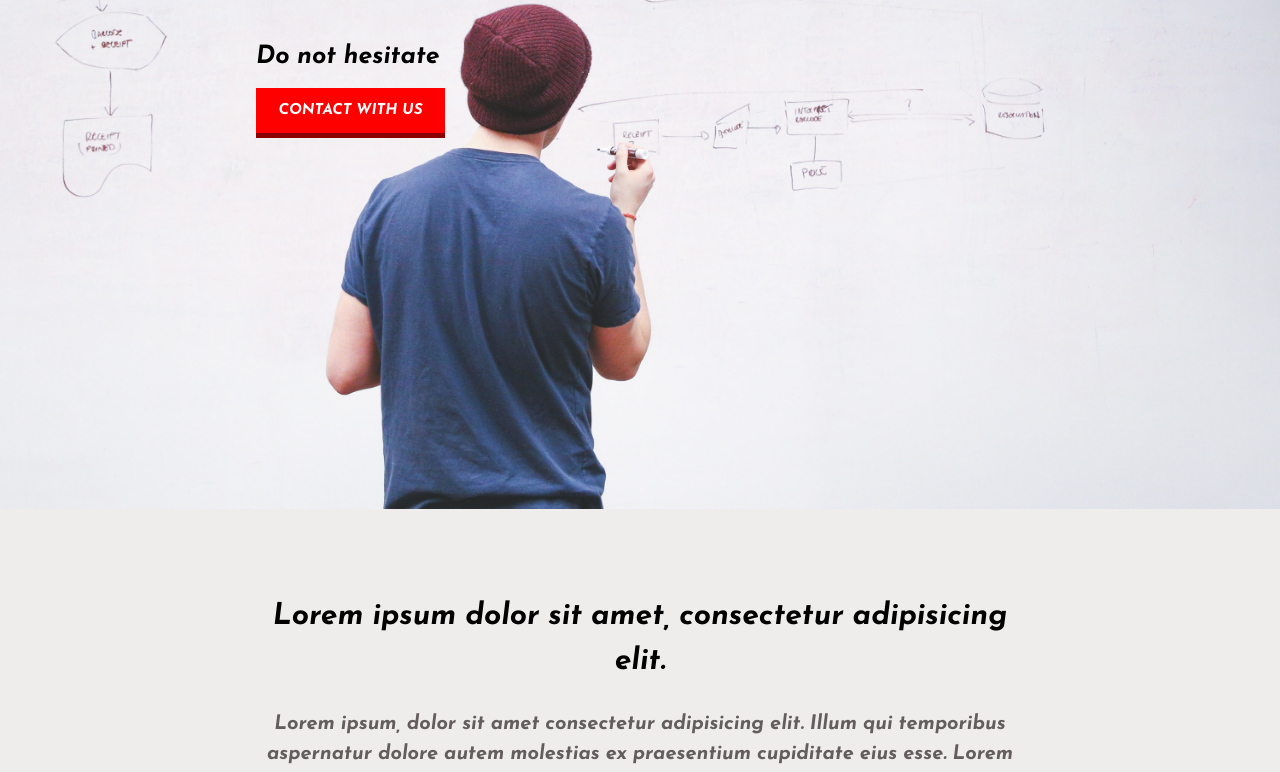
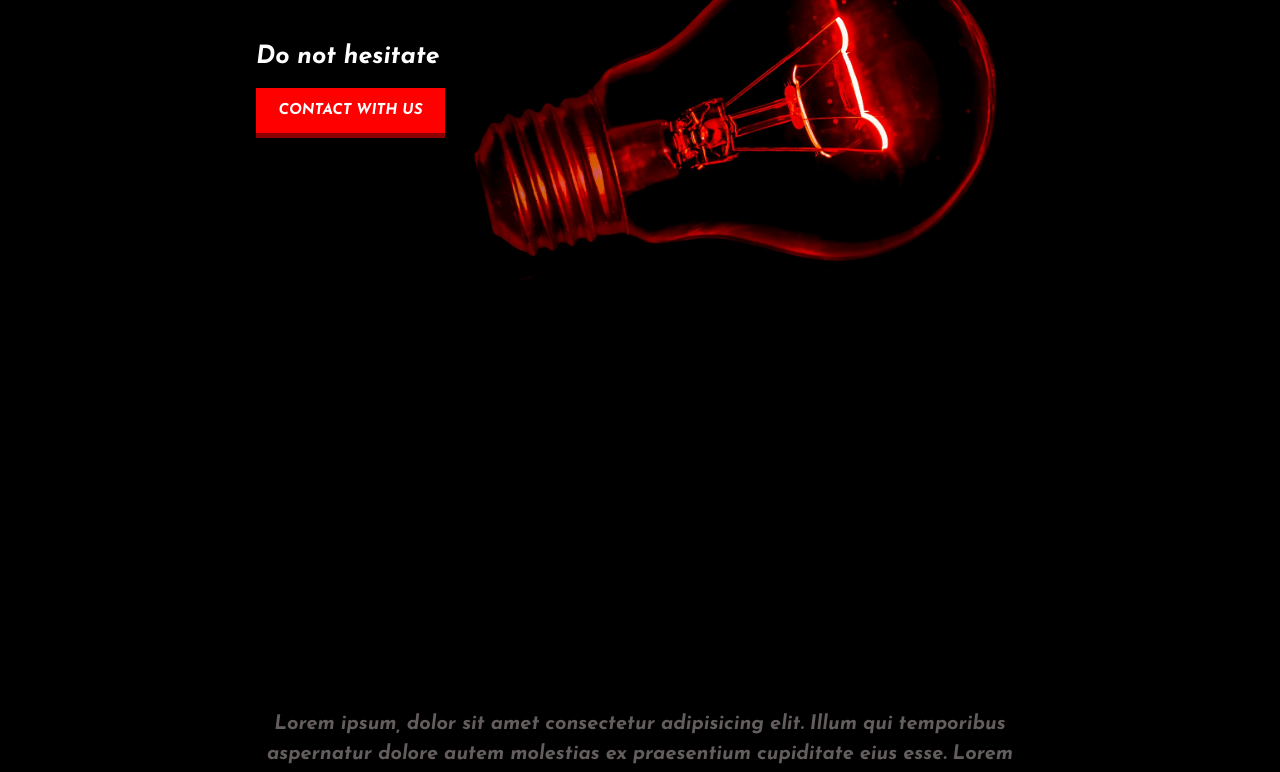
Before and after one commit to TamasBayer/ownsites, a plain HTML site: page index.html in a window 1280 px wide. Shown: the part 278-1050 px from the top of the page. Drawn offline with Linux system fonts and the light colour scheme.

Commit message:
new starting img, black background

```diff
--- a/style.css
+++ b/style.css
@@ -4,7 +4,7 @@ body {
 	line-height:1.5;
 	padding: 0;
     margin: 0;
-    background: rgb(238, 237, 236);
+    background: black;
 }
 
 .highlight {
@@ -67,8 +67,9 @@ header #branding h1 {
 /*Starting section*/
 
 #starting-section {
-    background: url('./img/starting.jpg') no-repeat center
+    background: url('./img/starting5.png') no-repeat center
     center/cover;
+    color: white;
     height: 80vh;
     padding-left: 20%;
     padding-right: 20%;
```
Also changed, not shown: img/starting3.jpg (added), img/starting5.png (added).
